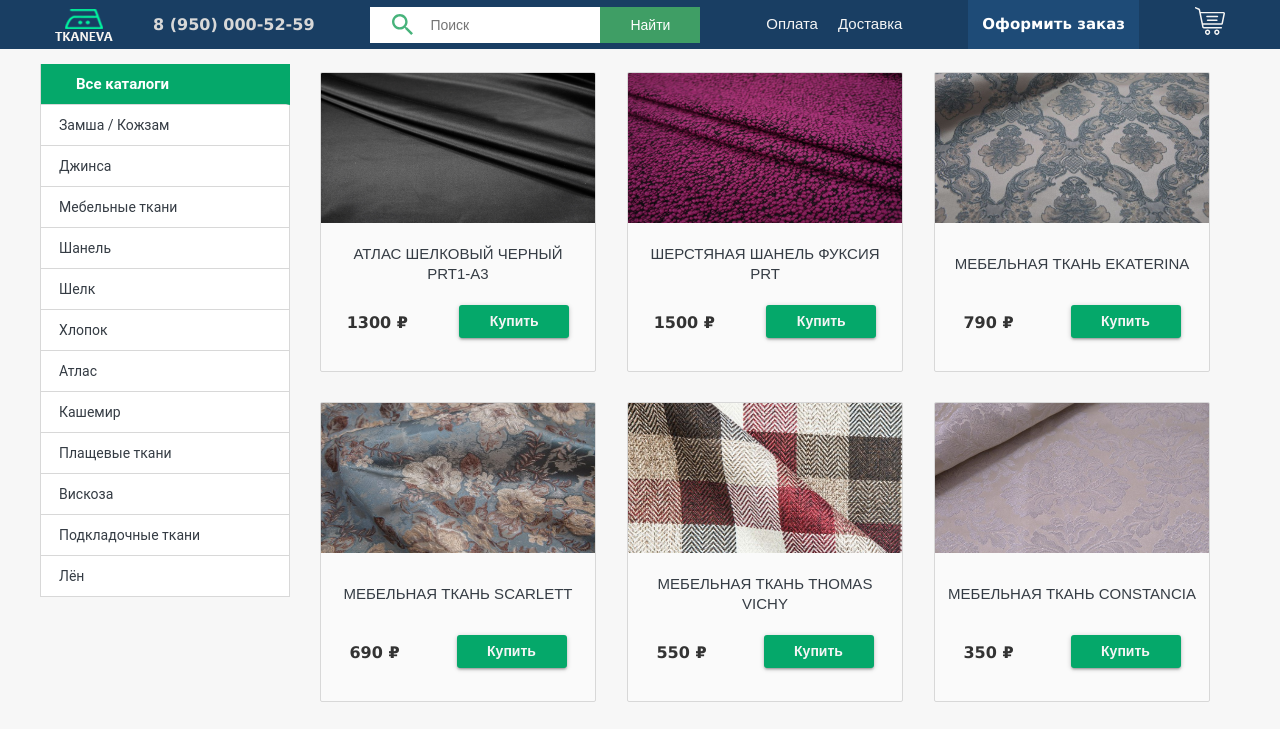
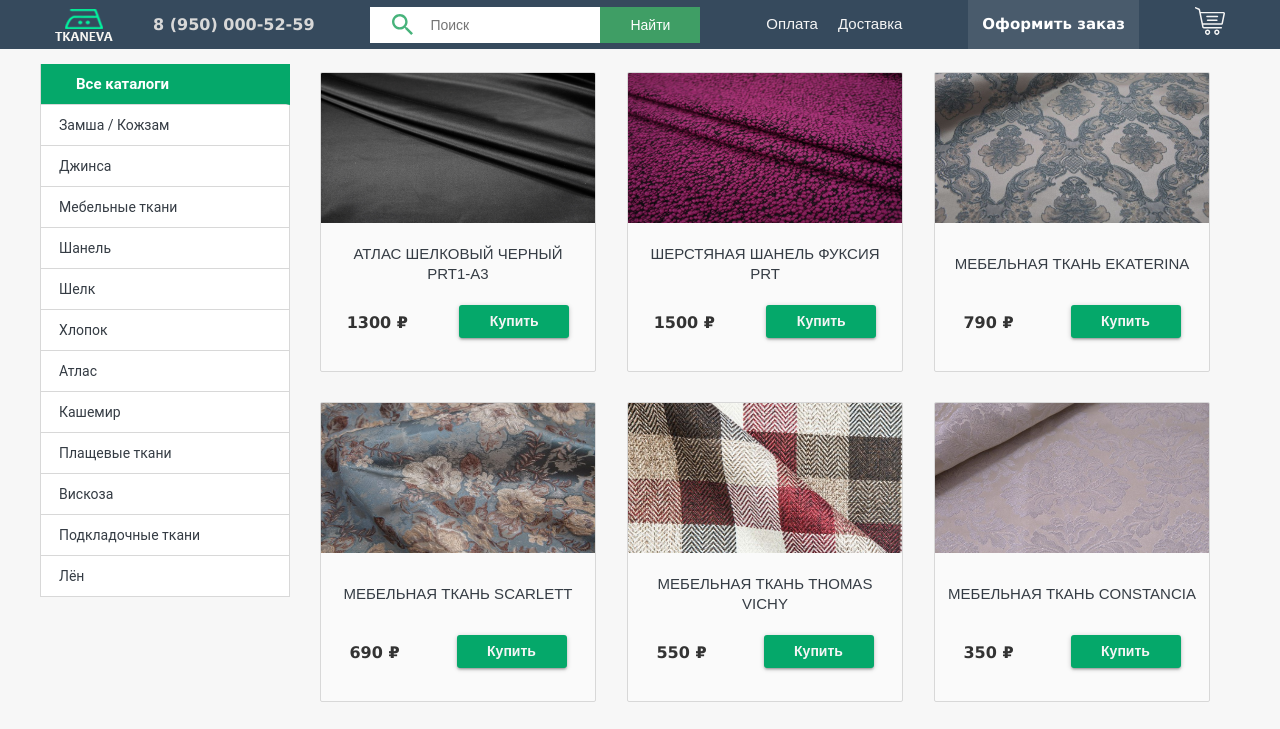
Before and after one commit to frezebloom/maket, a website: page dist/index.html in a window 1280 px wide. Shown: the top 729 px of the page. Drawn offline with Linux system fonts and the light colour scheme.

Commit message:
return color header

```diff
--- a/dev/scss/components/_header.scss
+++ b/dev/scss/components/_header.scss
@@ -8,7 +8,7 @@
   height: $headerHeight;
   font-size: 15px;
   // background-color: #002a53;
-  background-color: #193e63;
+  background-color: #364a5d;
   z-index: 888;
   white-space: nowrap;
   .container {
@@ -95,7 +95,7 @@
     }
 
     .cart_link {
-      background-color: #1e4b77;
+      background-color: #495b6c;
       // display: none;
       color: $whiteColor;
       padding: $freeSpace - 1;
--- a/dev/scss/components/_minicart.scss
+++ b/dev/scss/components/_minicart.scss
@@ -10,7 +10,7 @@
   background-color: white;
   transition: margin-left 0.5s, margin-right 0.5s;
   .minicart_header {
-    background-color: #1e4b77;
+    background-color: #495b6c;
     color: white;
     text-align: center;
     font-weight: 600;
```
Also changed, not shown: dist/css/style.css.
